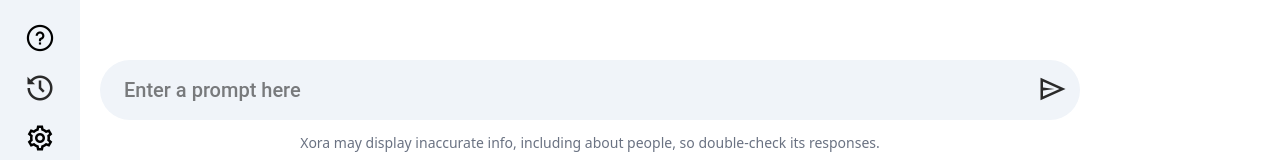
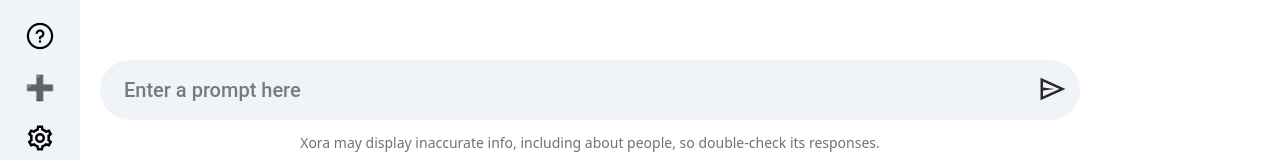
Before and after one commit to phoenixsigil68-ctrl/First-Deploy, a React (Vite) app: page /chatbot in a window 1280 px wide. Shown: the part 627-787 px from the top of the page. Built offline with nearby package versions, Linux system fonts and the light colour scheme.

Commit message:
Completed the New Chat button

```diff
--- a/src/components/Chat/MainPage.jsx
+++ b/src/components/Chat/MainPage.jsx
@@ -202,8 +202,19 @@ export const MainPage = () => {
             <div className={setBackground}>
               <img src={assets.question_icon} className="w-[30px] h-[30px]" />
             </div>
-            <div className={setBackground}>
-              <img src={assets.history_icon} className="w-[30px] h-[30px]" />
+            <div className="cursor-pointer">
+              <span
+                className="text-2xl"
+                onClick={() => {
+                  setShowResult(false);
+                  setInput("");
+                  setConversationHistory([]);
+                  setRecentPrompt("");
+                  setAllPrompts([]);
+                }}
+              >
+                ➕
+              </span>
             </div>
             <div className={setBackground}>
               <img src={assets.setting_icon} className="w-[30px] h-[30px]" />
@@ -325,15 +336,30 @@ export const MainPage = () => {
                   Suggest me some brain exercises.
                   <img src={assets.compass_icon} className={setIcon} />
                 </div>
-                <div className={setCardStyle}>
+                <div
+                  className={setCardStyle}
+                  onClick={(e) => {
+                    setInput(e.target.textContent);
+                  }}
+                >
                   Help me summarize my course in a week.
                   <img src={assets.bulb_icon} className={setIcon} />
                 </div>
-                <div className={setCardStyle}>
+                <div
+                  className={setCardStyle}
+                  onClick={(e) => {
+                    setInput(e.target.textContent);
+                  }}
+                >
                   Give me some good quotes of scientists.
                   <img src={assets.message_icon} className={setIcon} />
                 </div>
-                <div className={setCardStyle}>
+                <div
+                  className={setCardStyle}
+                  onClick={(e) => {
+                    setInput(e.target.textContent);
+                  }}
+                >
                   Let's make notes about the Maths chapter 1.
                   <img src={assets.code_icon} className={setIcon} />
                 </div>
```
